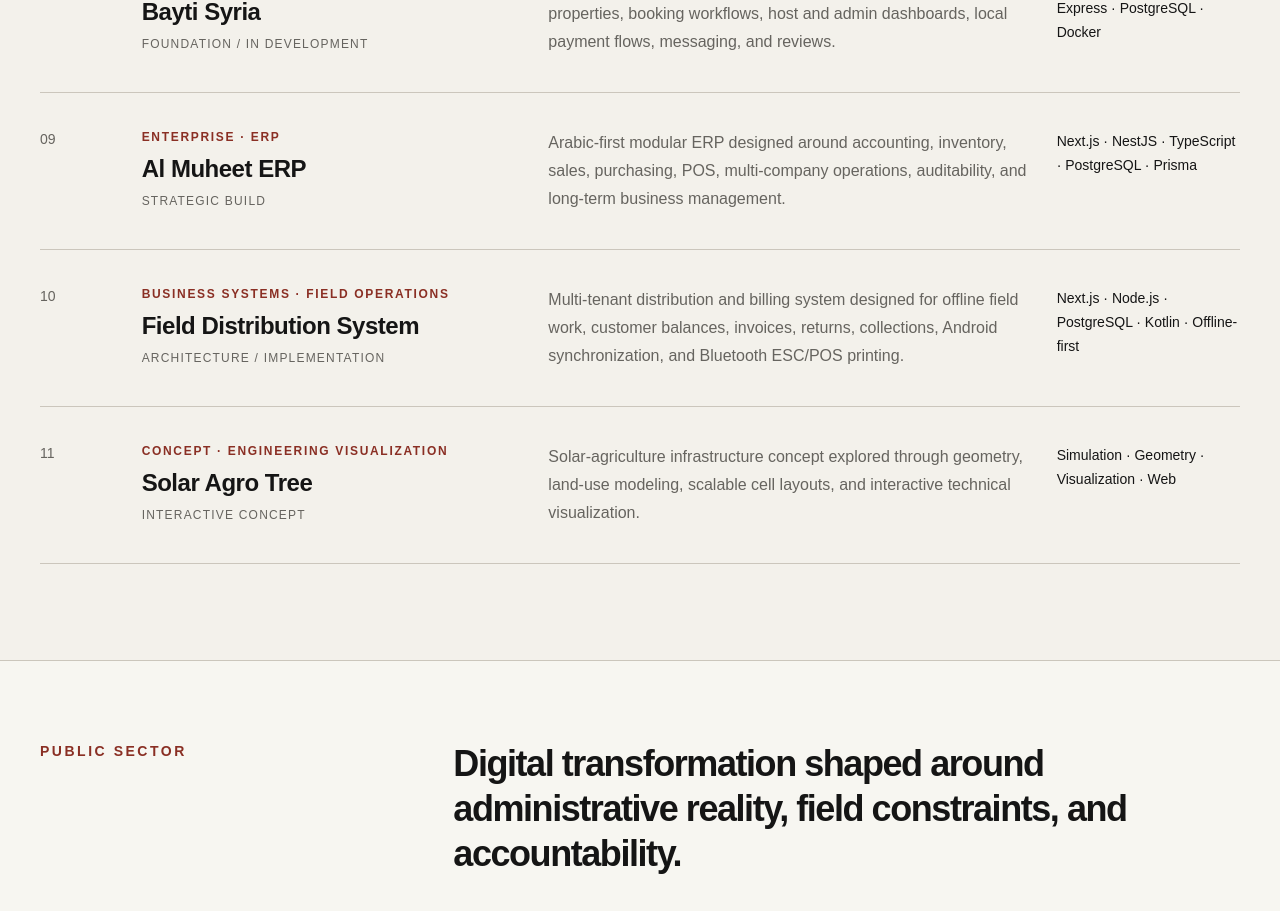
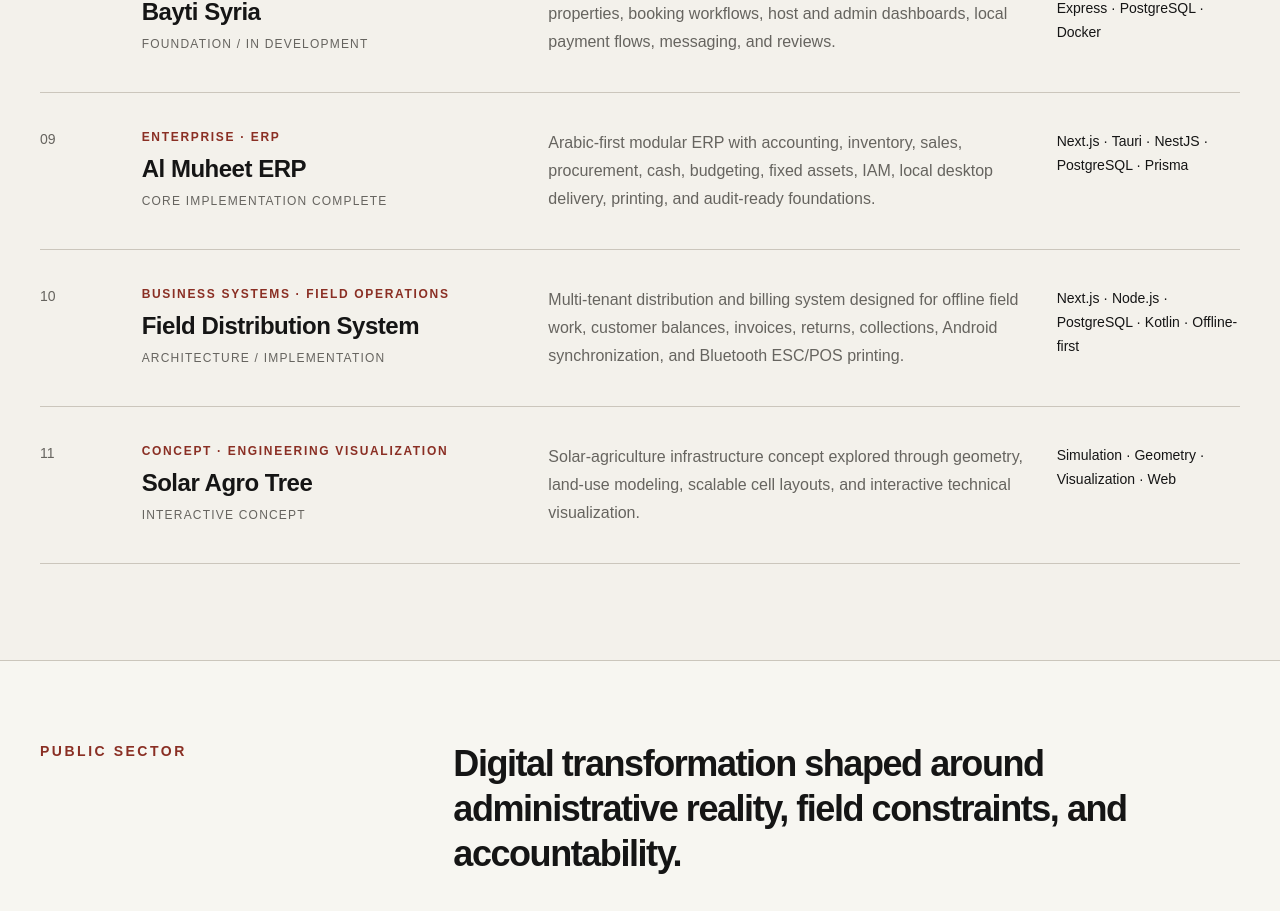
Before and after one commit to munjed80/munjed-portfolio, a Next.js app: page / in a window 1280 px wide. Shown: the part 2279-3190 px from the top of the page. Built offline with nearby package versions, Linux system fonts and the light colour scheme.

Commit message:
feat: link Al Muheet ERP case study

```diff
--- a/app/page.tsx
+++ b/app/page.tsx
@@ -71,10 +71,11 @@ const projects = [
   {
     title: "Al Muheet ERP",
     type: "Enterprise · ERP",
-    status: "Strategic build",
+    status: "Core implementation complete",
+    href: "/work/al-muheet",
     description:
-      "Arabic-first modular ERP designed around accounting, inventory, sales, purchasing, POS, multi-company operations, auditability, and long-term business management.",
-    stack: "Next.js · NestJS · TypeScript · PostgreSQL · Prisma",
+      "Arabic-first modular ERP with accounting, inventory, sales, procurement, cash, budgeting, fixed assets, IAM, local desktop delivery, printing, and audit-ready foundations.",
+    stack: "Next.js · Tauri · NestJS · PostgreSQL · Prisma",
   },
   {
     title: "Field Distribution System",
```
